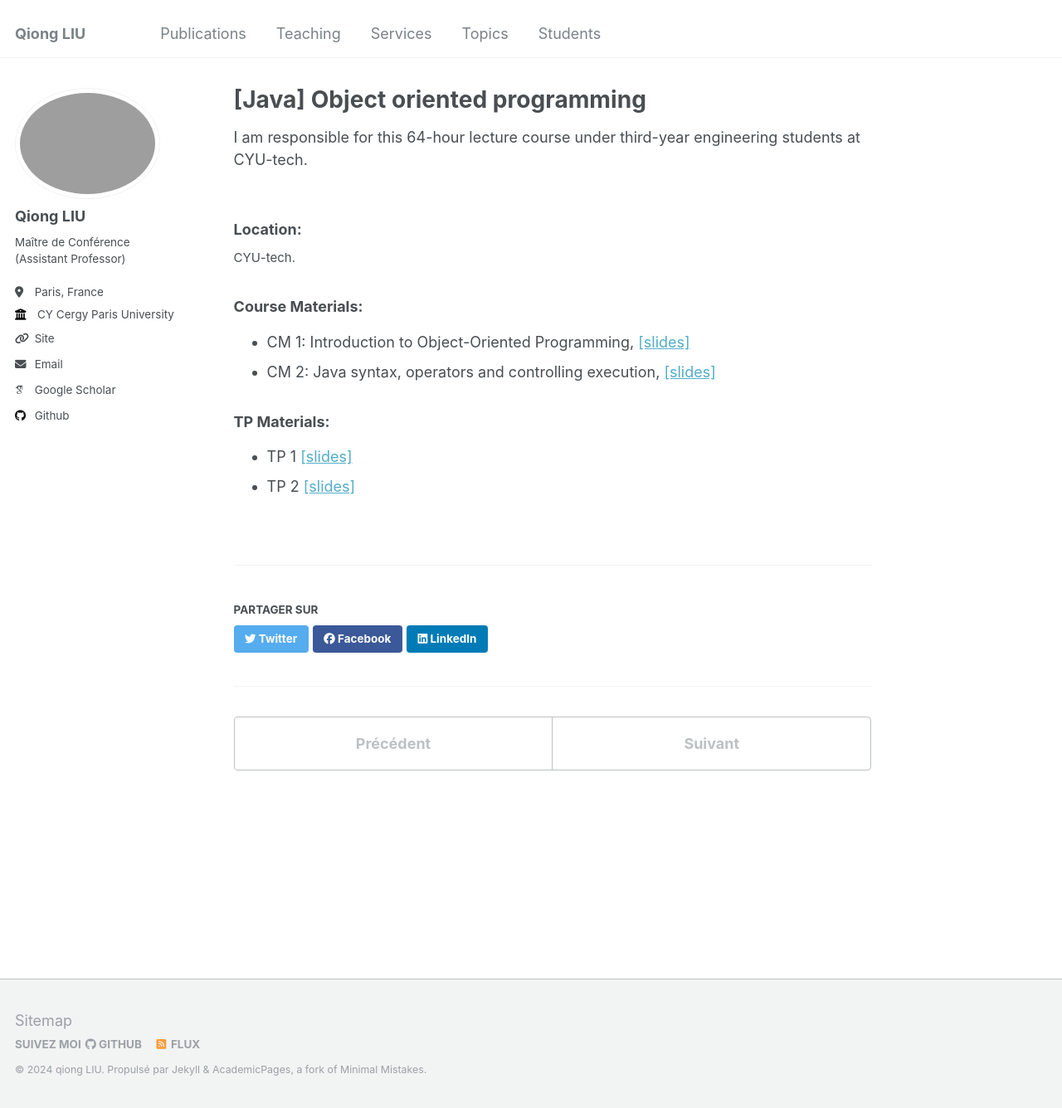
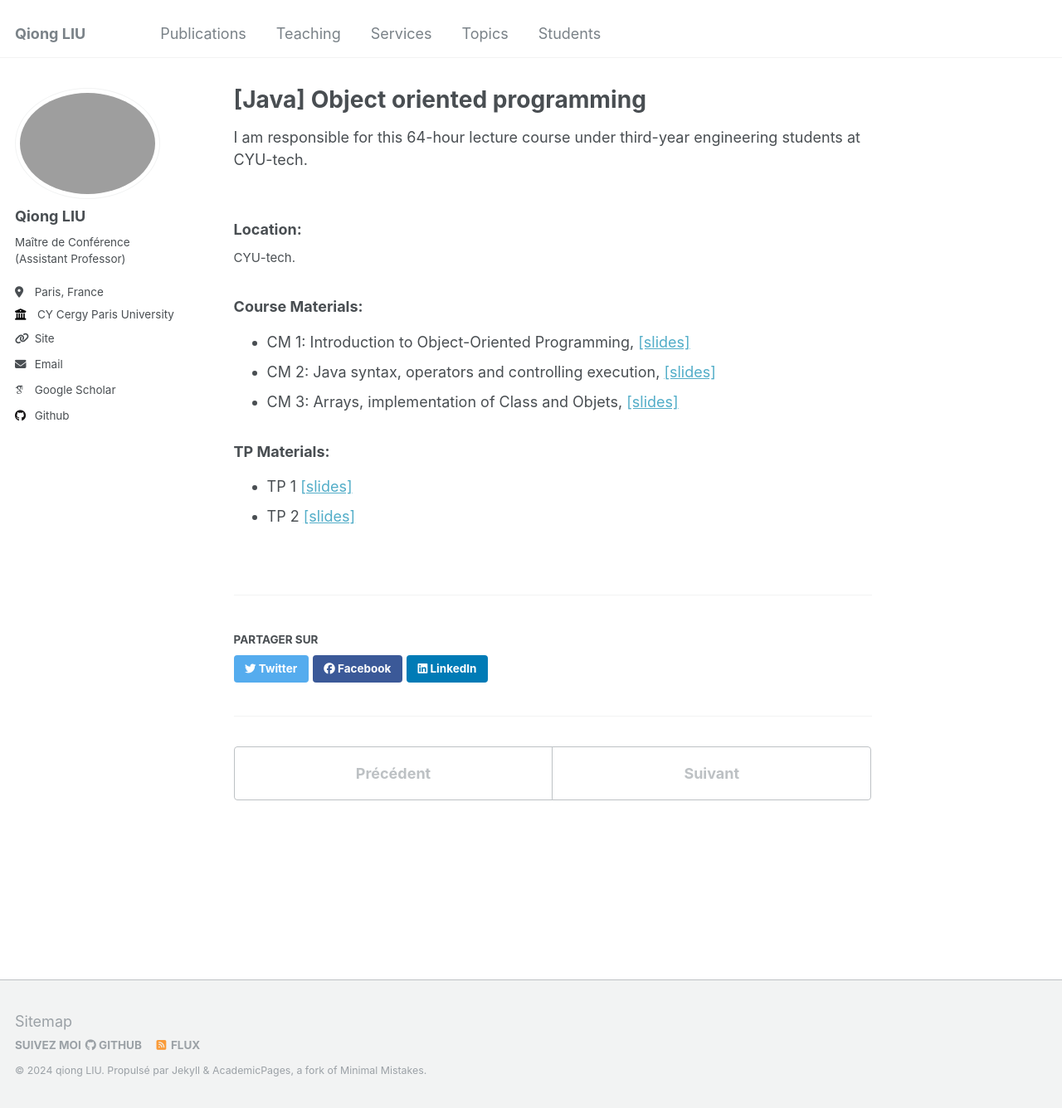
Before and after one commit to evesiphus/evesiphus.github.io, a Jekyll site: the page built from _teaching/2024-fall-java.md, in a window 1280 px wide and 1336 px high. Shown: the whole window at 83% size. Built offline with Jekyll 4.4.1, drawn with Linux system fonts in a browser that asks for light colours; some web fonts are replaced.

Commit message:
Update 2024-fall-java.md

```diff
--- a/_teaching/2024-fall-java.md
+++ b/_teaching/2024-fall-java.md
@@ -17,7 +17,7 @@ hours: "64h (CM+TP)"
 ### Course Materials:
 - CM 1: Introduction to Object-Oriented Programming, [[slides]](https://evesiphus.github.io/assets/teaching/java/Java_lecture1.pdf)
 - CM 2: Java syntax, operators and controlling execution, [[slides]](https://evesiphus.github.io/assets/teaching/java/Java_cm2.pdf)
-
+- CM 3: Arrays, implementation of Class and Objets,  [[slides]](https://evesiphus.github.io/assets/teaching/java/Java_cm3.pdf)
 
 ### TP Materials:
 - TP 1 [[slides]](https://evesiphus.github.io/assets/teaching/java/Java_TP1.pdf)
```
